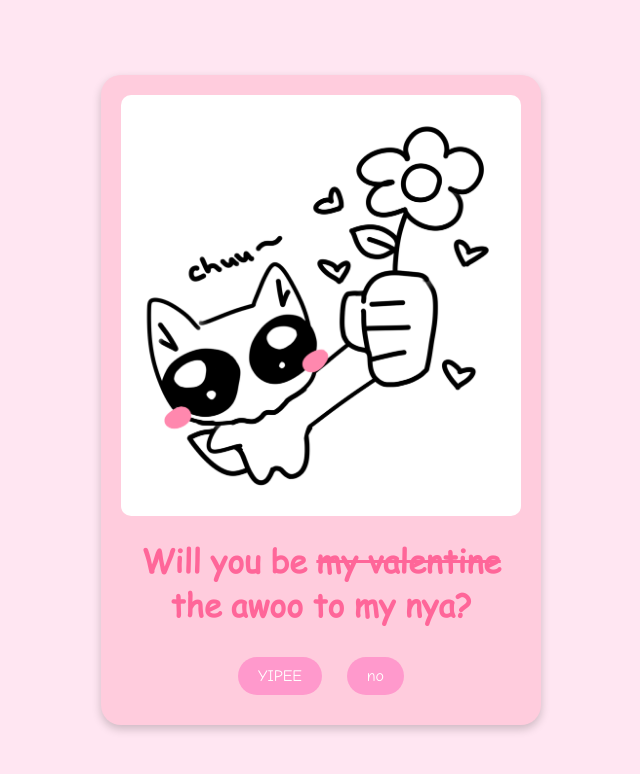
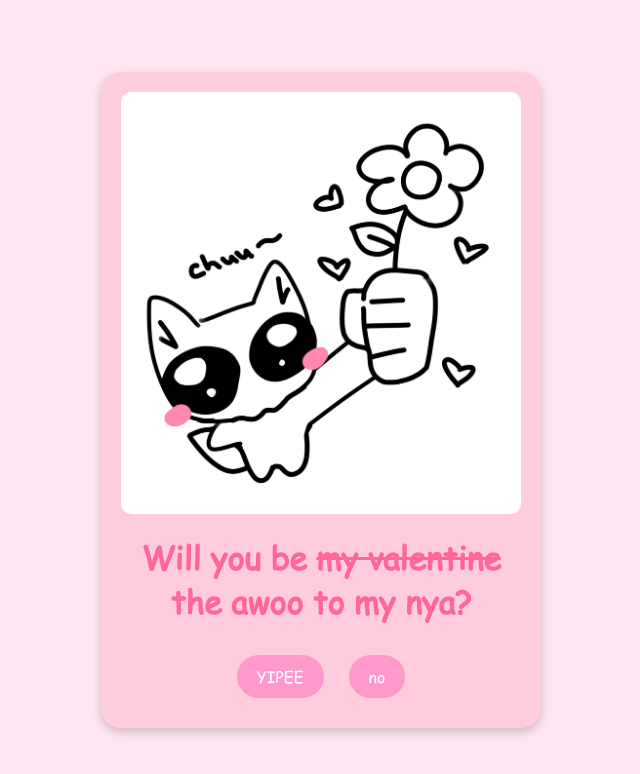
Before and after one commit to heyitsdashi/chuu, a plain HTML site: page index.html in a window 1280 px wide. Shown: the whole page, without its empty margins (319-959 px from the left). Drawn offline with Linux system fonts and the light colour scheme.

Commit message:
Update styles.css

```diff
--- a/styles.css
+++ b/styles.css
@@ -43,7 +43,7 @@ h1 {
   border-radius: 30px;
   cursor: pointer;
   font-size: 16px;
-  font-family: 'Comic Sans MS', 'Comic Sans', sans-serif;
+  font-family: 'CustomComicSans', 'Comic Sans MS', cursive, sans-serif;
   transition: transform 0.2s, background-color 0.3s;
 }
 
```
